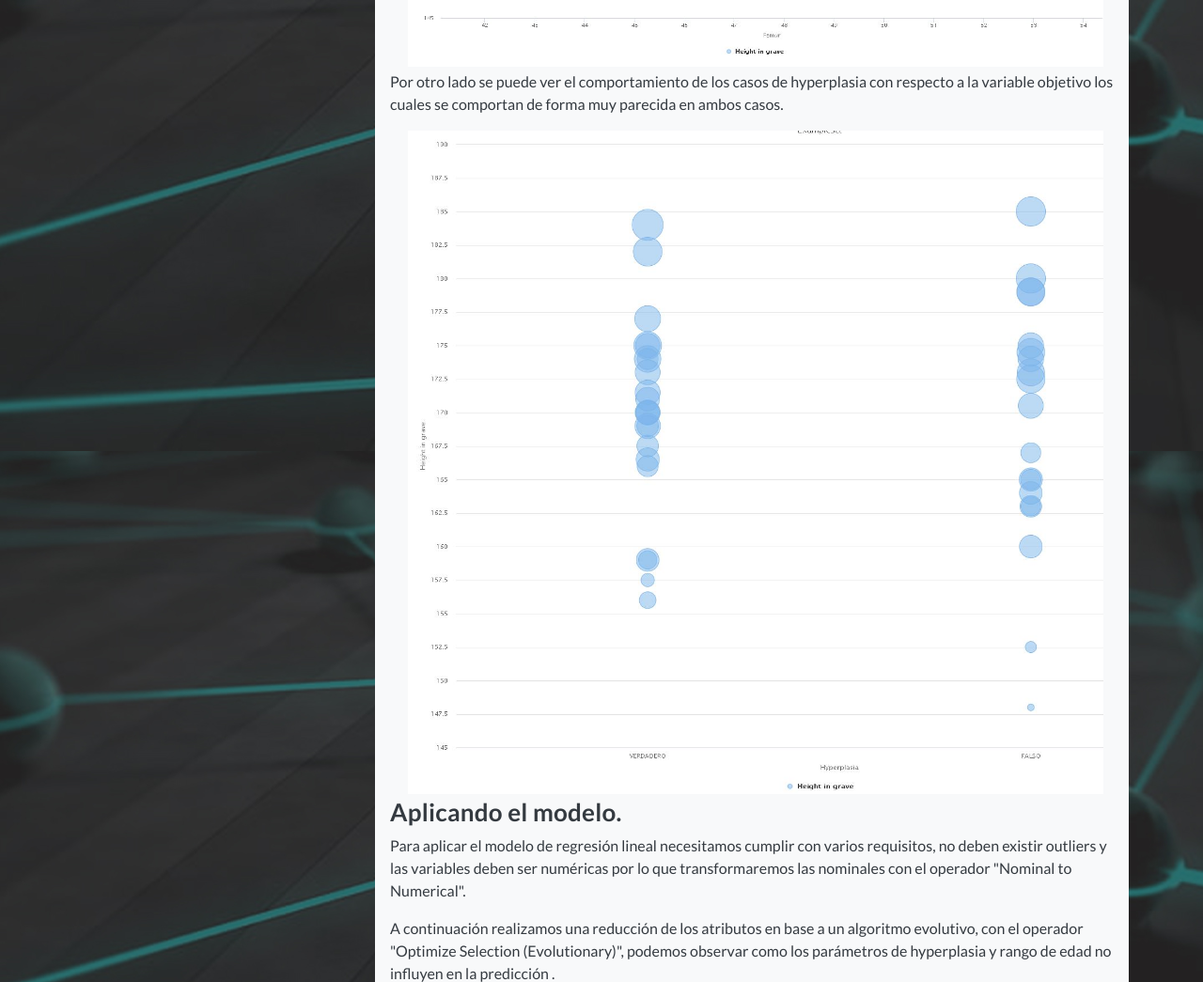
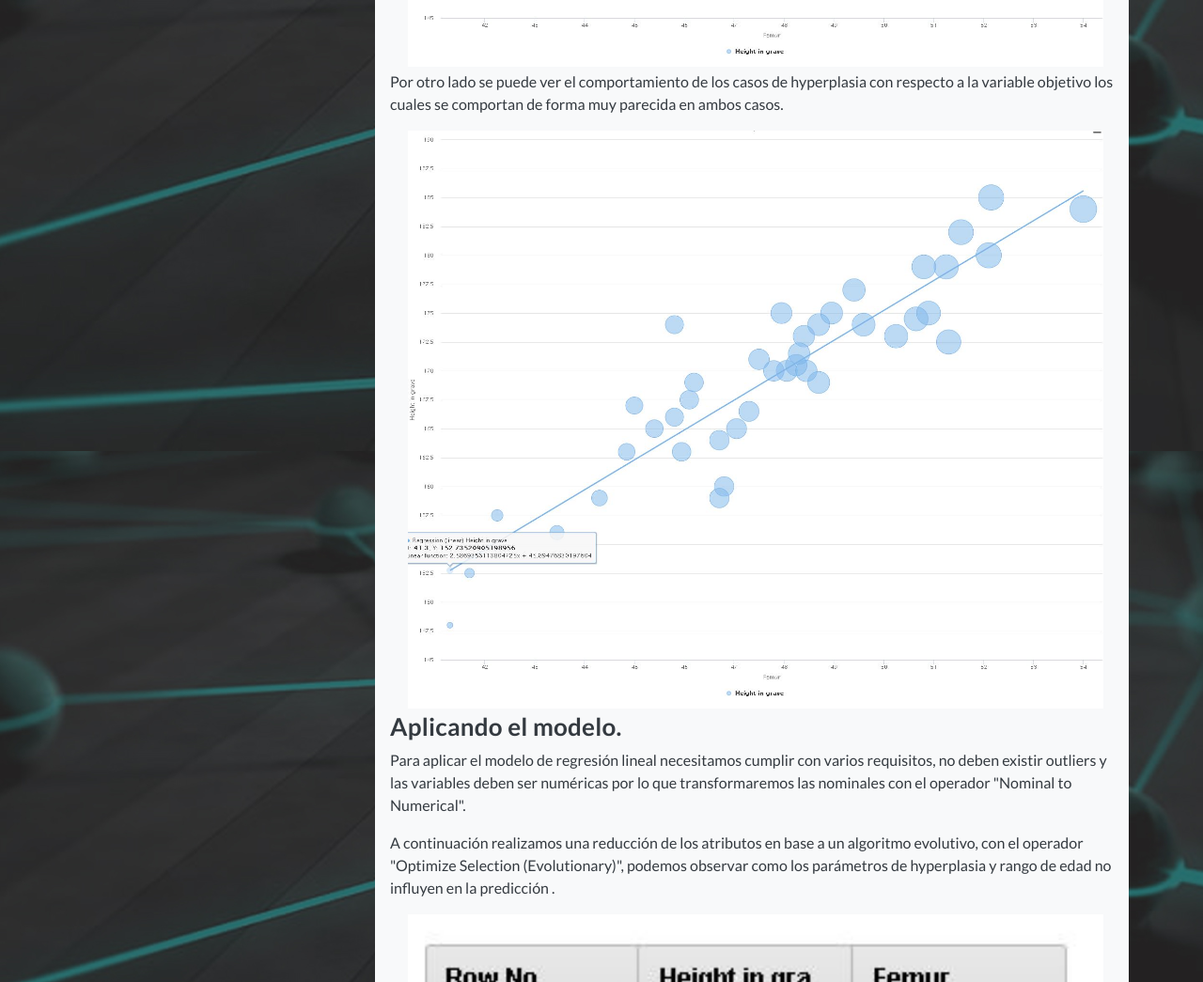
Before and after one commit to rodrigolopezucu/rodrigolopezucu.github.io, a plain HTML site: page caso1.html in a window 1280 px wide. Shown: the part 8320-9365 px from the top of the page at 94% size. Drawn offline with Linux system fonts and the light colour scheme.

Commit message:
Revert "update"
This reverts commit 8d931bb5841e0628ad5d0d3484a54689f0ce49ef.

```diff
--- a/caso1.html
+++ b/caso1.html
@@ -277,7 +277,7 @@
                   Por otro lado se puede ver el comportamiento de los casos de hyperplasia con respecto a la variable objetivo los cuales se comportan de forma muy parecida en ambos casos.
                 </p>
                 <div class="col-12 m-1">
-                    <img src="assets/images/caso1/hyper_obj.jpg" alt="" />
+                    <img src="assets/images/caso1/femur_obj.jpg" alt="" />
                 </div>
 
                 <h4 class="text-dark">Aplicando el modelo.</h4>
```
